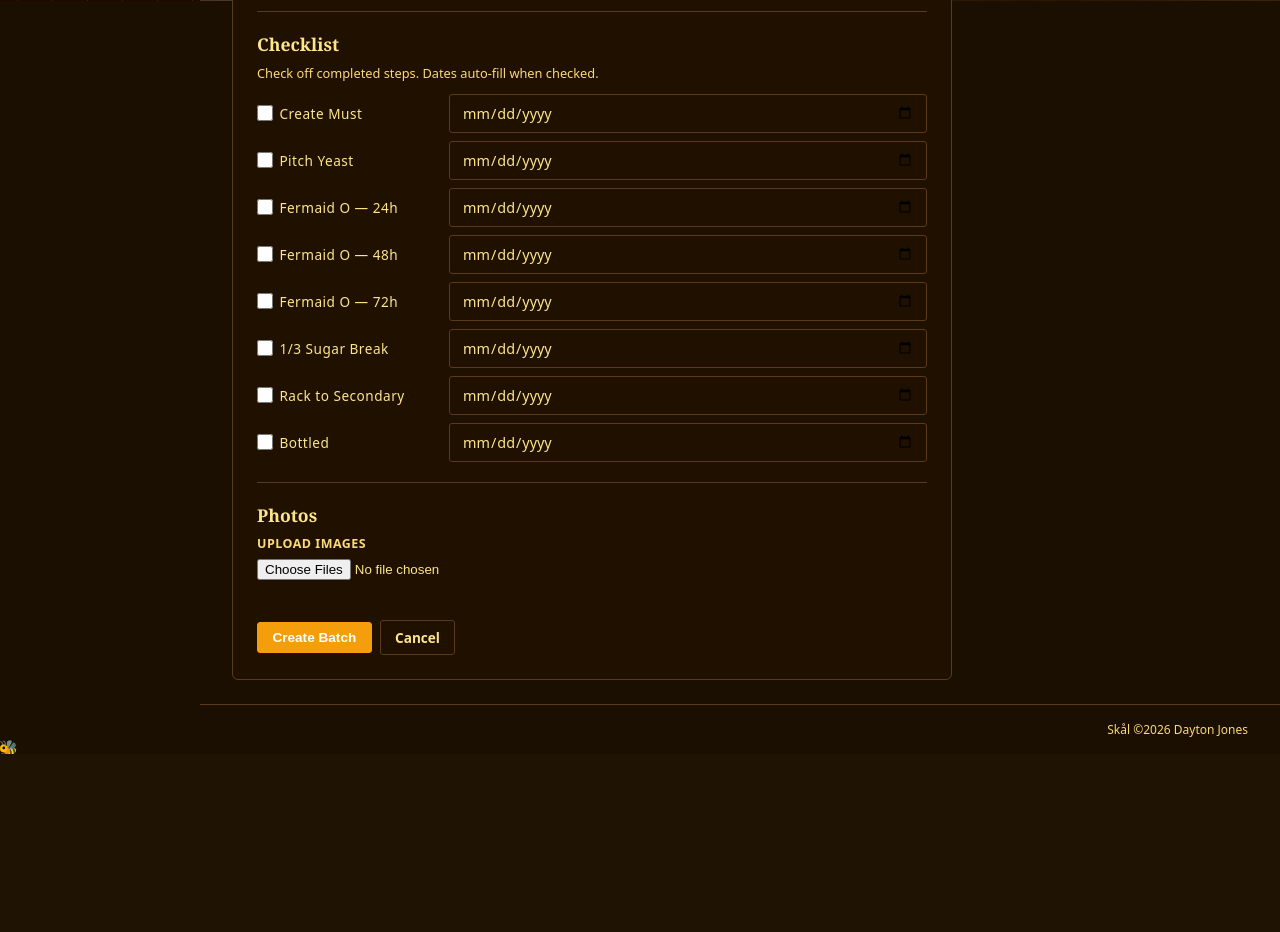
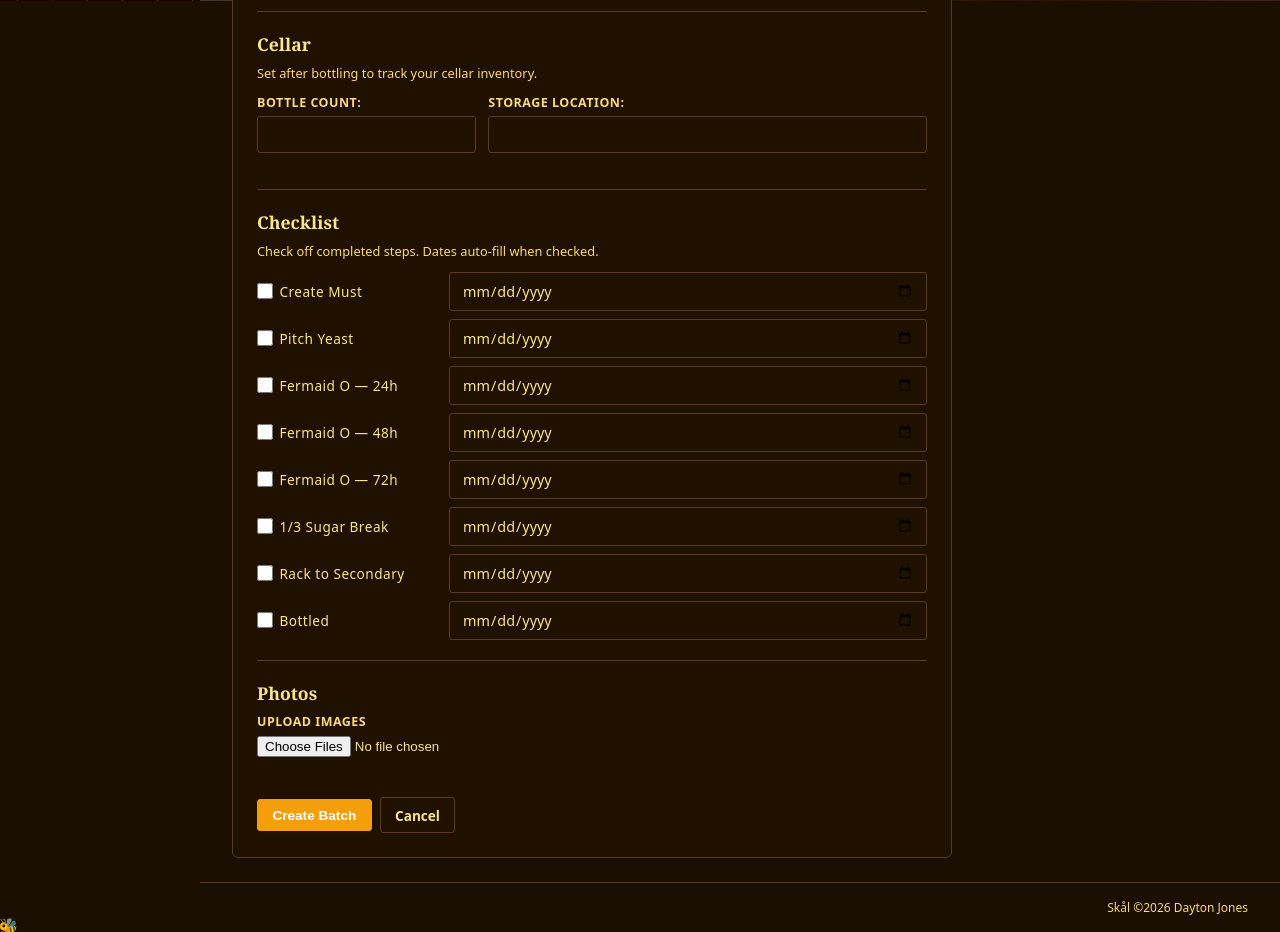
Before and after one commit to daytonjones/Skal, a Django app: page /batches/new/ in a window 1280 px wide. Shown: the part 799-1731 px from the top of the page. Before the commit the page ends 1553 px from the top, so only its background shows below. Run offline with Django 5.2, Linux system fonts and the light colour scheme; the visitor is signed in with stand-in values (Sample User, id 1); data comes from the database, SQL or seed files in the repository.

Commit message:
fix: show bottle_count/storage_location in batch form, hide emptied cellar batches, detect in-use ports in install.sh
- form.html: add Cellar section with bottle_count and storage_location fields
- CellarView: annotate consumed total and exclude batches where all bottles are gone
- install.sh: auto-suggest next free port, loop until user confirms a free one

Co-Authored-By: Claude Sonnet 4.6 <noreply@anthropic.com>

```diff
--- a/apps/batches/views.py
+++ b/apps/batches/views.py
@@ -325,9 +325,13 @@ class CellarView(LoginRequiredMixin, ListView):
     context_object_name = 'object_list'
 
     def get_queryset(self):
+        from django.db.models import F, Sum, Value
+        from django.db.models.functions import Coalesce
         return (
             Batch.objects
             .filter(user=self.request.user, bottled_done=True)
+            .annotate(total_consumed=Coalesce(Sum('consumptions__quantity'), Value(0)))
+            .exclude(bottle_count__isnull=False, total_consumed__gte=F('bottle_count'))
             .order_by('-bottled_date')
             .prefetch_related('consumptions')
         )
--- a/templates/batches/form.html
+++ b/templates/batches/form.html
@@ -33,6 +33,16 @@
       <label for="{{ form.is_public.id_for_label }}" style="text-transform:none;font-size:0.875rem;color:var(--brown-900);margin:0;">
         Make this batch public
       </label>
+    </div>
+
+    <hr style="border:none;border-top:1px solid var(--border);margin:1.25rem 0;">
+    <h2>Cellar</h2>
+    <p style="font-size:0.8rem;color:var(--brown-700);margin-bottom:0.75rem;">
+      Set after bottling to track your cellar inventory.
+    </p>
+    <div style="display:grid;grid-template-columns:1fr 2fr;gap:0.75rem;">
+      <div class="form-group">{{ form.bottle_count.label_tag }}{{ form.bottle_count }}{{ form.bottle_count.errors }}</div>
+      <div class="form-group">{{ form.storage_location.label_tag }}{{ form.storage_location }}{{ form.storage_location.errors }}</div>
     </div>
 
     <hr style="border:none;border-top:1px solid var(--border);margin:1.25rem 0;">
```
Also changed, not shown: 1 other file.
